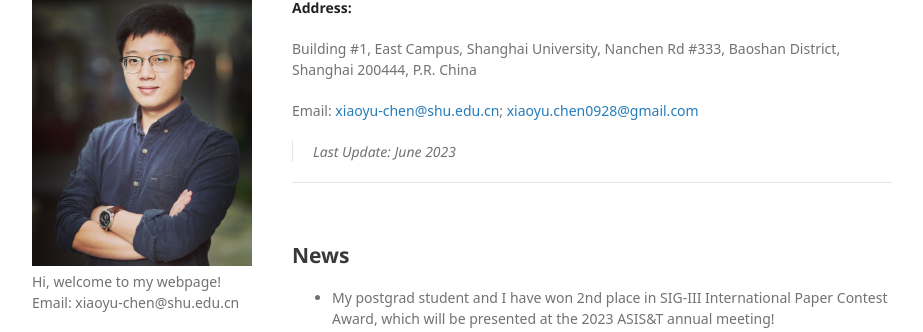
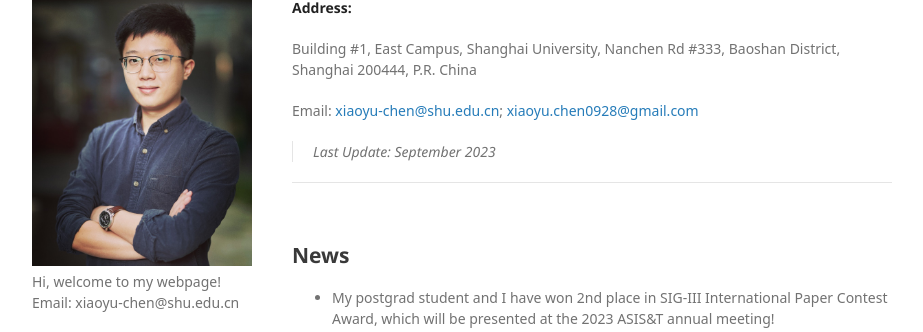
Before and after one commit to xiaoyu0928/xiaoyu0928.github.io, a Jekyll site: the page built from index.md, in a window 1280 px wide and 900 px high, scrolled down 658 px. Shown: the part 118-450 px from the top of the window, without its empty margins (178-1101 px from the left). Built offline with Jekyll 4.4.1, drawn with Linux system fonts in a browser that asks for light colours; some web fonts are replaced; a style sheet for code colours, icons or effects is not loaded; our own code applies the rules of GitHub Pages for plain Markdown files.

Commit message:
index.md

```diff
--- a/index.md
+++ b/index.md
@@ -29,7 +29,7 @@ Building #1, East Campus, Shanghai University, Nanchen Rd #333, Baoshan District
 
 Email: [xiaoyu-chen@shu](mailto:xiaoyu-chen@shu.edu.cn)[.edu.cn](mailto:xiaoyu-chen@shu.edu.cn); [xiaoyu.chen0928@gmail.com](mailto:xiaoyu.chen0928@gmail.com)
 
-> Last Update: June 2023
+> Last Update: September 2023
 
 
 ---
```
